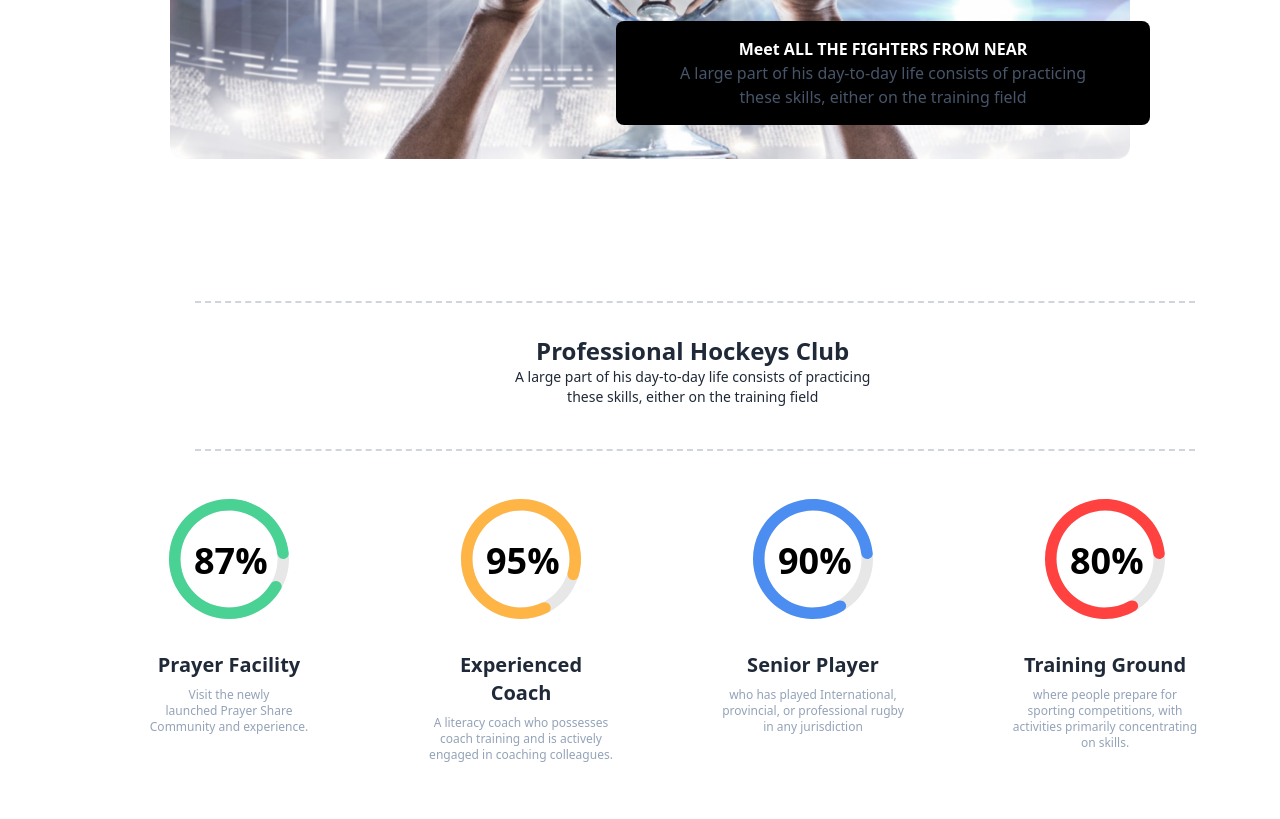
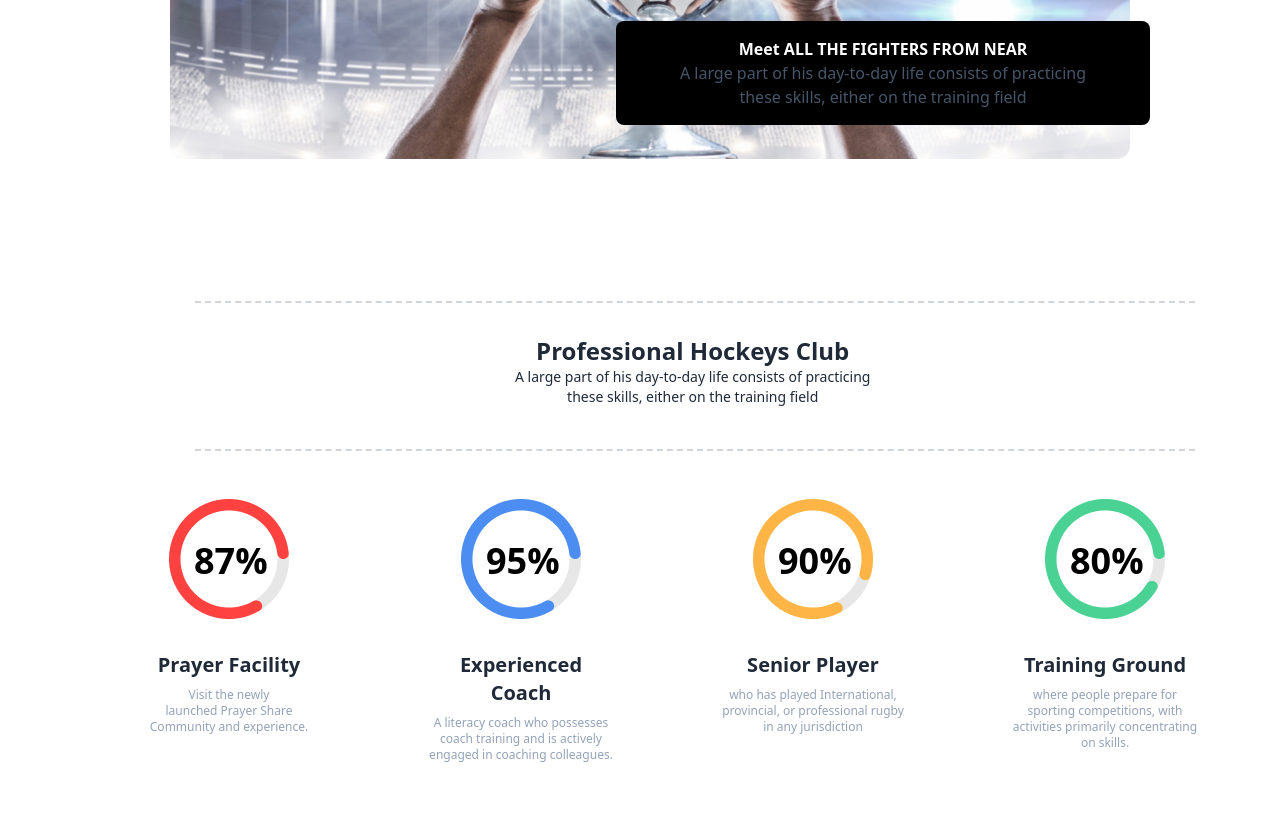
Before and after one commit to af99af99/hockey-repo, a plain HTML site: page index.html in a window 1280 px wide. Shown: the part 356-1175 px from the top of the page. Drawn offline with nearby package versions, Linux system fonts and the light colour scheme.

```diff
--- a/index.html
+++ b/index.html
@@ -123,7 +123,7 @@
 
         <div class="card lg:w-[250px] lg:ml-[80px] relative rounded-none">
           <figure class=" pt-12">
-            <img src="images/Group 9 (1).svg" alt="" class="rounded-xl" />
+            <img src="images/Group 9 (3).png" alt="" class="rounded-xl" />
           </figure>
           <div class="card-body items-center text-center">
             <h2 class="card-title">Prayer Facility</h2>
@@ -141,7 +141,7 @@
 
         <div class="card lg:w-[250px] lg:ml-[80px] relative rounded-none">
           <figure class=" pt-12">
-            <img src="images/Group 9 (2).svg" alt="" class="rounded-xl" />
+            <img src="images/Group 9 (2).png" alt="" class="rounded-xl" />
           </figure>
           <div class="card-body items-center text-center">
             <h2 class="card-title">Experienced Coach</h2>
@@ -155,7 +155,7 @@
 
         <div class="card lg:w-[250px] lg:ml-[80px] relative rounded-none">
           <figure class=" pt-12">
-            <img src="images/Group 9 (3).svg" alt="" class="rounded-xl" />
+            <img src="images/Group 9 (1).png" alt="" class="rounded-xl" />
           </figure>
           <div class="card-body items-center text-center">
             <h2 class="card-title">Senior Player</h2>
@@ -169,7 +169,7 @@
 
      <div class="card lg:w-[250px] relative lg:ml-[80px] rounded-none">
       <figure class=" pt-12">
-        <img src="images/Group 9.svg" alt="" class="rounded-xl" />
+        <img src="images/Group 9.png" alt="" class="rounded-xl" />
       </figure>
       <div class="card-body items-center text-center">
         <h2 class="card-title">Training Ground</h2>
```
Also changed, not shown: Images/Group 9 (1).png (added), Images/Group 9 (2).png (added), Images/Group 9 (3).png (added), Images/Group 9.png (added).
